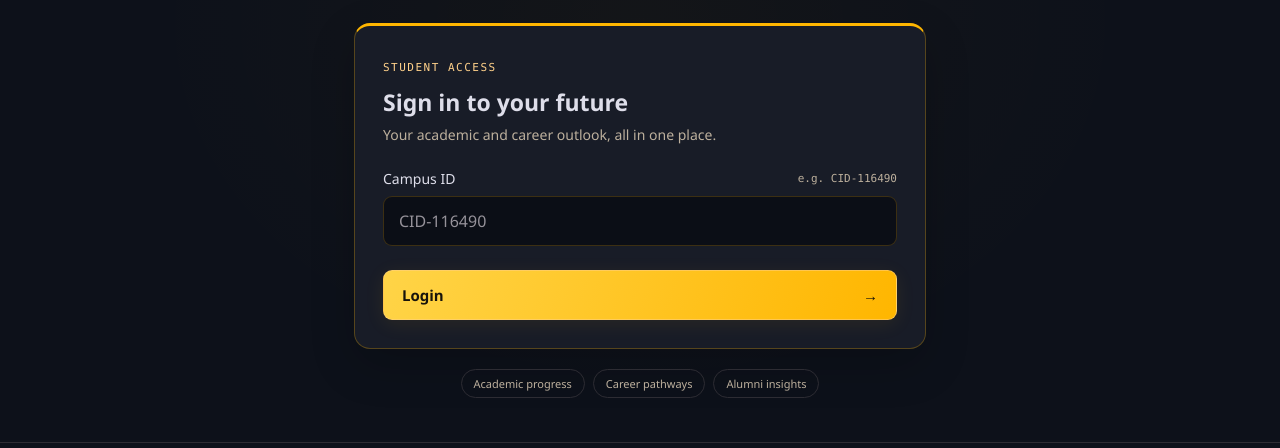
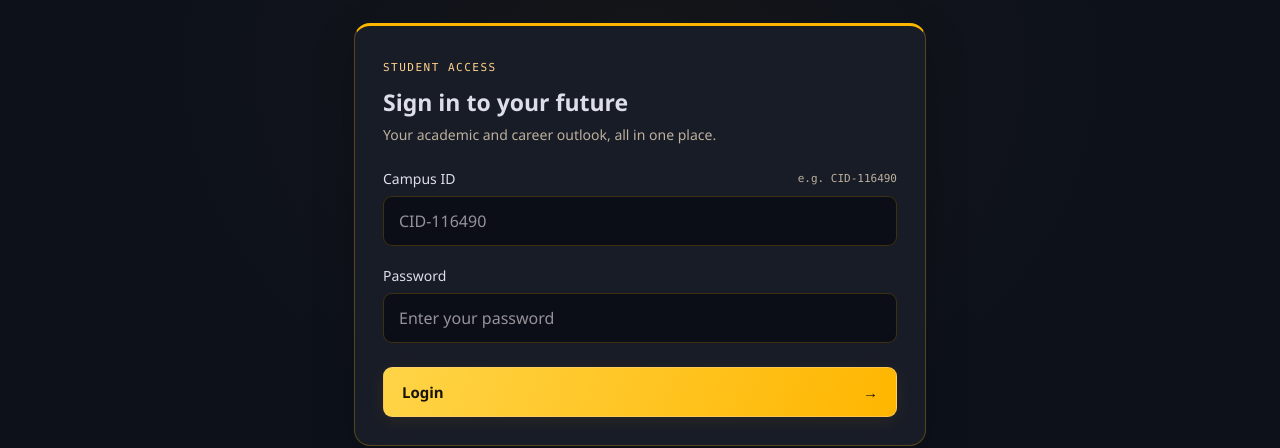
Before and after one commit to Infancs1510/hackUMBC_AI-advisor, a plain HTML site: page login.html in a window 1280 px wide. Shown: the part 372-820 px from the top of the page. Drawn offline with Linux system fonts and the light colour scheme.

Commit message:
Added password login page

```diff
--- a/login.html
+++ b/login.html
@@ -42,6 +42,11 @@
                 </div>
                 <input id="campus-id" type="text" placeholder="CID-116490" autocomplete="username" aria-describedby="campus-id-hint login-error" spellcheck="false" required>
 
+                <div class="field-label password-label">
+                    <label for="password">Password</label>
+                </div>
+                <input id="password" type="password" placeholder="Enter your password" autocomplete="off">
+
                 <button class="sign-in-button" type="submit">Login <span aria-hidden="true">→</span></button>
                 <p id="login-error" role="alert"></p>
             </form>
```
